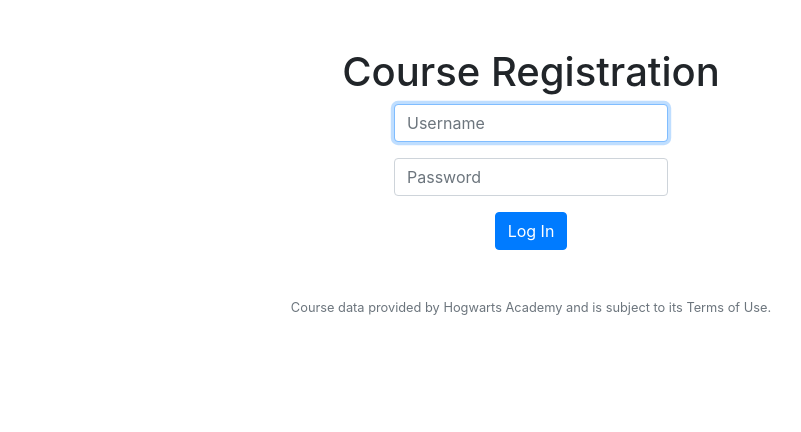
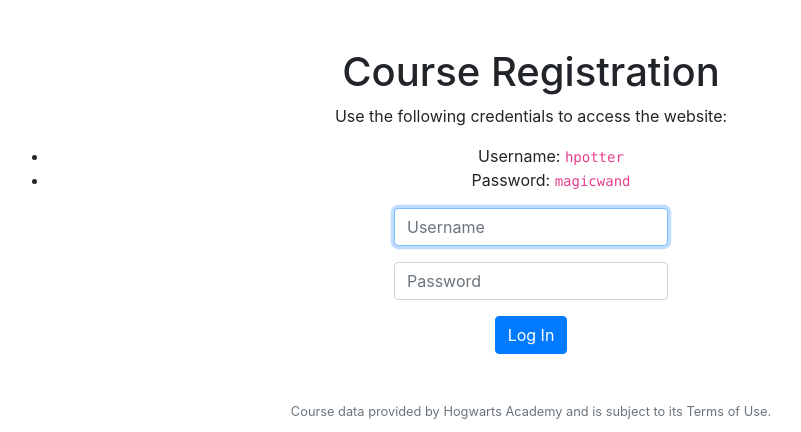
Before and after one commit to altareen/lesson-registration, a Flask app: page /login in a window 1280 px wide. Shown: the part 76-508 px from the top of the page, without its empty margins (109-910 px from the left). Run offline with Flask 2, Linux system fonts and the light colour scheme; some libraries are stand-ins or nearby versions.

Commit message:
Posted username on login page

```diff
--- a/templates/login.html
+++ b/templates/login.html
@@ -6,6 +6,13 @@
 
 {% block main %}
     <h1>Course Registration</h1>
+
+    <p>Use the following credentials to access the website:</p>
+
+    <ul>
+        <li>Username: <code>hpotter</code></li>
+        <li>Password: <code>magicwand</code></li>
+    </ul>
 
     <form action="/login" method="post">
         <div class="form-group">
```
